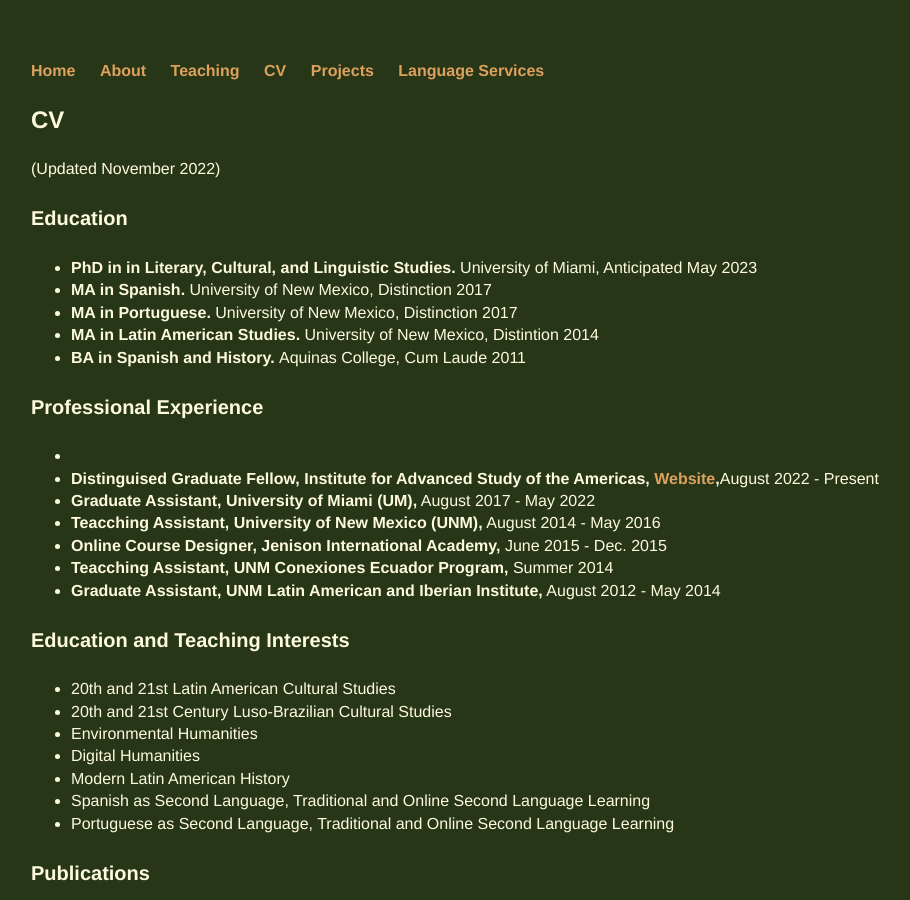
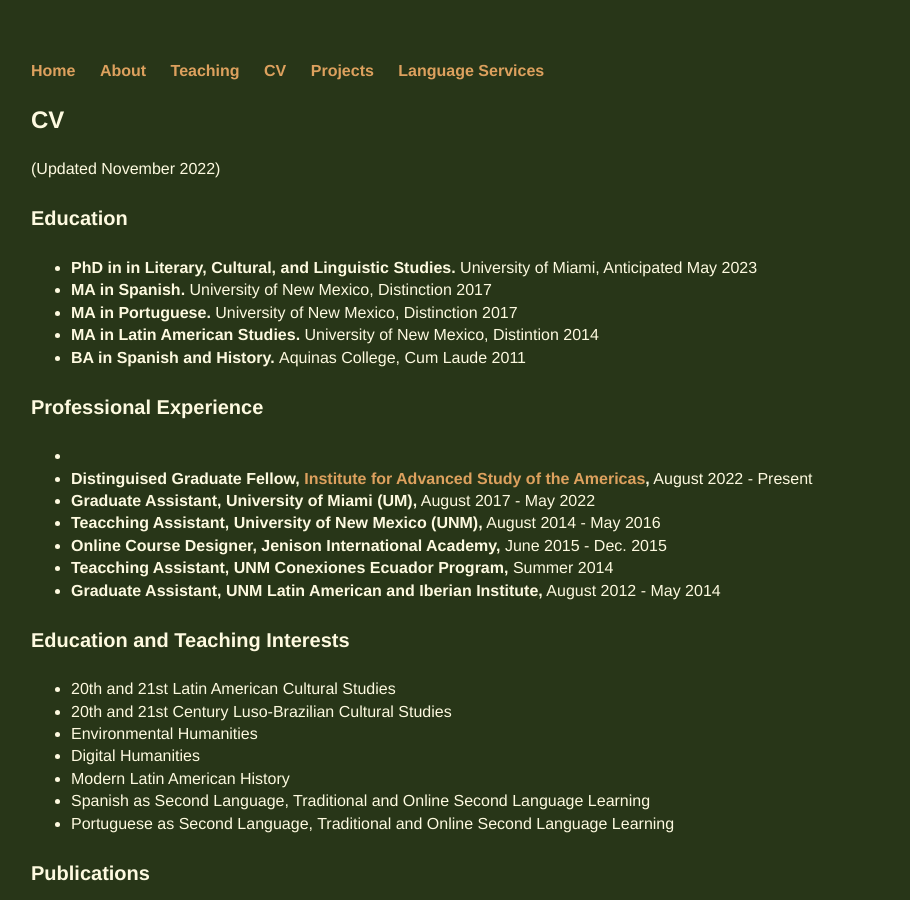
Before and after one commit to samgjohnson/samgjohnson.github.io, a Jekyll site: the page built from cv/index.html, in a window 1280 px wide and 900 px high. Shown: the whole window, without its empty margins (161-1071 px from the left). Built offline with Jekyll 4.4.1, drawn with Linux system fonts in a browser that asks for light colours.

Commit message:
Update index.html

```diff
--- a/cv/index.html
+++ b/cv/index.html
@@ -14,7 +14,7 @@
 </ul>
 <h4>Professional Experience</h4>
 <ul>
-<li><b><li>Distinguised Graduate Fellow, Institute for Advanced Study of the Americas, <a href="https://mia.as.miami.edu/events/grants/students/distinguished-graduate-fellows/index.html">Website</a>,</b>August 2022 - Present</li>
+<li><b><li>Distinguised Graduate Fellow, <a href="https://mia.as.miami.edu/events/grants/students/distinguished-graduate-fellows/index.html"> Institute for Advanced Study of the Americas</a>,</b> August 2022 - Present</li>
 <li><b>Graduate Assistant, University of Miami (UM),</b> August 2017 - May 2022</li>
 <li><b>Teacching Assistant, University of New Mexico (UNM),</b> August 2014 - May 2016</li>
 <li><b>Online Course Designer, Jenison International Academy,</b> June 2015 - Dec. 2015</li>
```
